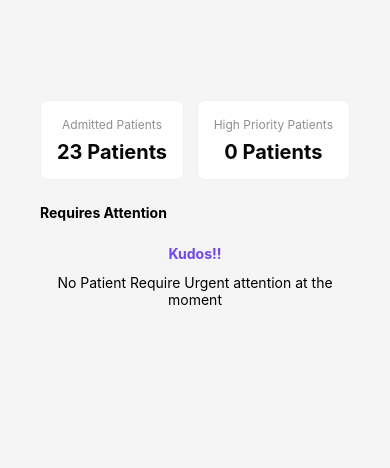
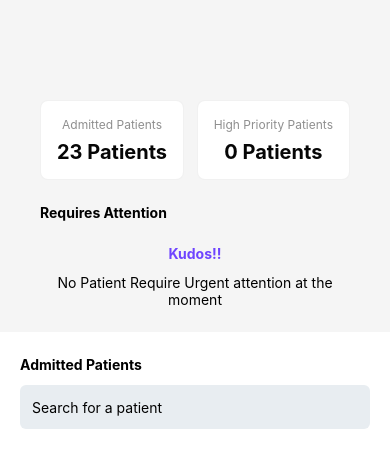
Before and after one commit to nkemjikaobi/patient_management_ui, a React Native app: screen / in a window 390 px wide. Shown: the top 468 px of the page. Built offline with nearby package versions, Linux system fonts and the light colour scheme.

Commit message:
Admtted Patients

```diff
--- a/App.js
+++ b/App.js
@@ -1,12 +1,14 @@
-import { StyleSheet, View } from 'react-native';
+import { SafeAreaView, StyleSheet, View } from 'react-native';
 import PatientStatistics from './components/PatientStatistics/PatientStatistics';
 import CriticalAttentionPatients from './components/CriticalAttentionPatients/CriticalAttentionPatients';
+import AdmittedPatients from './components/AdmittedPatients/AdmittedPatients';
 
 export default function App() {
 	return (
 		<View style={styles.container}>
 			<PatientStatistics />
 			<CriticalAttentionPatients />
+			<AdmittedPatients />
 		</View>
 	);
 }
@@ -16,6 +18,5 @@ const styles = StyleSheet.create({
 		flex: 1,
 		backgroundColor: '#f5f5f5',
 		paddingTop: 100,
-		paddingHorizontal: 40,
 	},
 });
--- /dev/null
+++ b/components/AdmittedPatients/AdmittedPatients.js
@@ -0,0 +1,38 @@
+import React from 'react';
+import { StyleSheet, Text, TextInput, View } from 'react-native';
+
+const AdmittedPatients = () => {
+	return (
+		<View style={styles.wrapper}>
+			<Text style={styles.title}>Admitted Patients</Text>
+			<TextInput
+				placeholder='Search for a patient'
+				style={styles.input}
+				onChangeText={() => {}}
+				value={''}
+			/>
+		</View>
+	);
+};
+
+export default AdmittedPatients;
+
+const styles = StyleSheet.create({
+	wrapper: {
+		backgroundColor: '#fff',
+		flex: 1,
+		paddingHorizontal: 20,
+		paddingTop: 24,
+	},
+	title: {
+		fontSize: 14,
+		fontWeight: 'bold',
+		marginBottom: 12,
+	},
+	input: {
+		height: 44,
+		padding: 12,
+		backgroundColor: '#E8EDF1',
+		borderRadius: 6,
+	},
+});
--- a/components/CriticalAttentionPatients/CriticalAttentionPatients.js
+++ b/components/CriticalAttentionPatients/CriticalAttentionPatients.js
@@ -19,7 +19,8 @@ export default CriticalAttentionPatients;
 
 const styles = StyleSheet.create({
 	wrapper: {
-		marginTop: 24,
+		marginVertical: 24,
+		paddingHorizontal: 40,
 	},
 	title: {
 		fontSize: 14,
--- a/components/PatientStatistics/PatientStatistics.js
+++ b/components/PatientStatistics/PatientStatistics.js
@@ -23,6 +23,7 @@ const styles = StyleSheet.create({
 		display: 'flex',
 		flexDirection: 'row',
 		justifyContent: 'space-between',
+		paddingHorizontal: 40,
 	},
 	card: {
 		borderColor: 'rgba(143, 143, 143, 0.12)',
```
